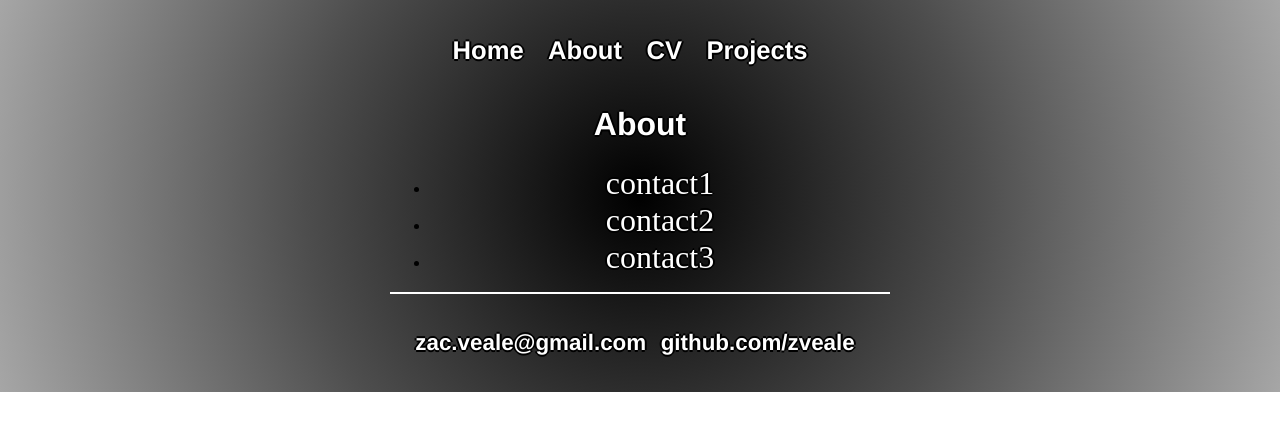
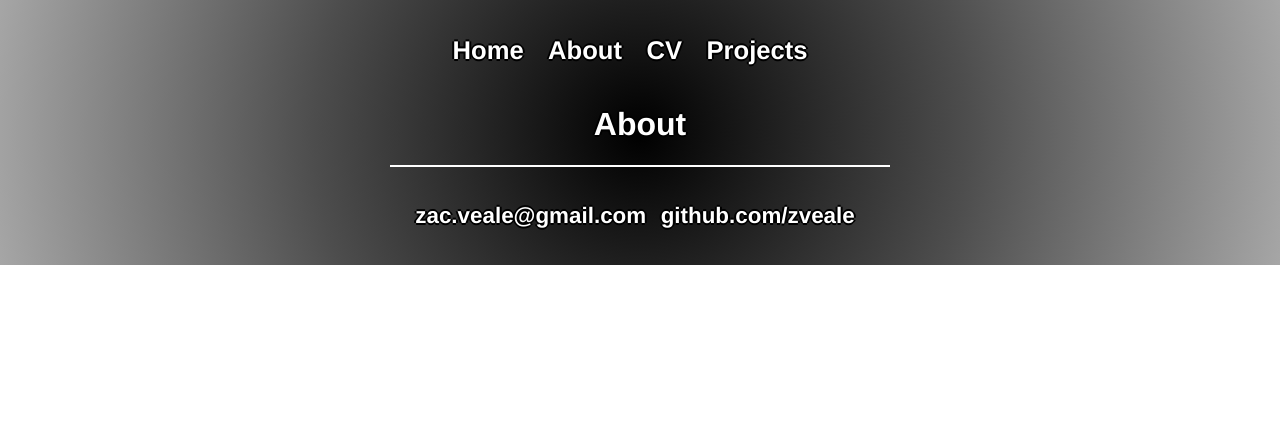
Before and after one commit to zveale/zveale.github.io, a Jekyll site: the page built from about/index.html, in a window 1280 px wide. Shown: the top 431 px of the page. Built offline with Jekyll 4.4.1, drawn with Linux system fonts in a browser that asks for light colours.

Commit message:
Update index.html

```diff
--- a/about/index.html
+++ b/about/index.html
@@ -6,10 +6,4 @@ title: About
 		<div class="about">
 			<h1>About</h1>
 			<p><Make da games</p>
-
-			<ul class="contacts">
-				<li><a href="#">contact1</a></li>
-				<li><a href="#">contact2</a></li>
-				<li><a href="#">contact3</a></li>
-			</ul>
 		</div>
```
